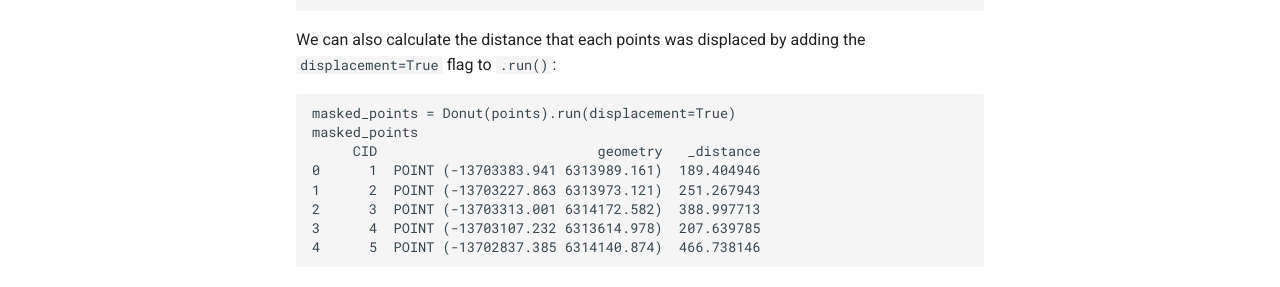
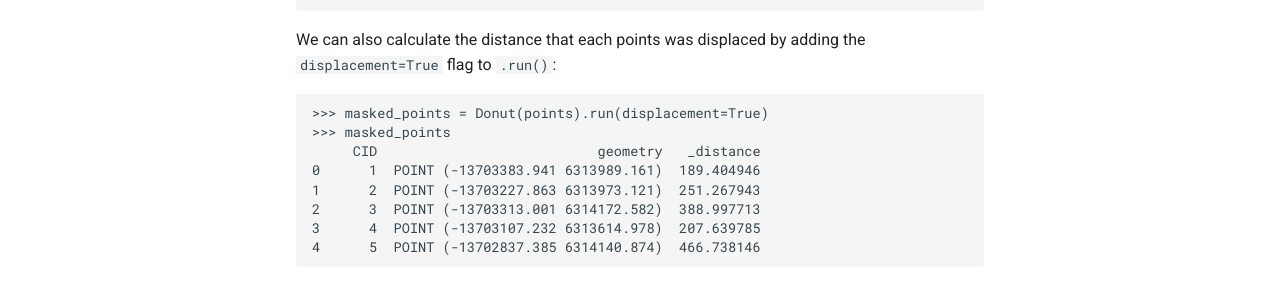
Before and after one commit to TheTinHat/MaskMyPy, an MkDocs documentation site: the page built from docs/README.md, in a window 1280 px wide and 900 px high, scrolled down 1015 px. Shown: the part 246-533 px from the top of the window. Built offline with MkDocs 1.6.1 and Material for MkDocs 9.7.7, drawn with Linux system fonts in a browser that asks for light colours.

Commit message:
docs: Add >>> to python code example

````diff
--- a/docs/README.md
+++ b/docs/README.md
@@ -52,8 +52,8 @@ The following snippet applies a 500 meter* donut mask to a GeoDataFrame of sensi
 We can also calculate the distance that each points was displaced by adding the `displacement=True` flag to `.run()`:
 
 ```python
-masked_points = Donut(points).run(displacement=True)
-masked_points
+>>> masked_points = Donut(points).run(displacement=True)
+>>> masked_points
      CID                           geometry   _distance
 0      1  POINT (-13703383.941 6313989.161)  189.404946
 1      2  POINT (-13703227.863 6313973.121)  251.267943
````
